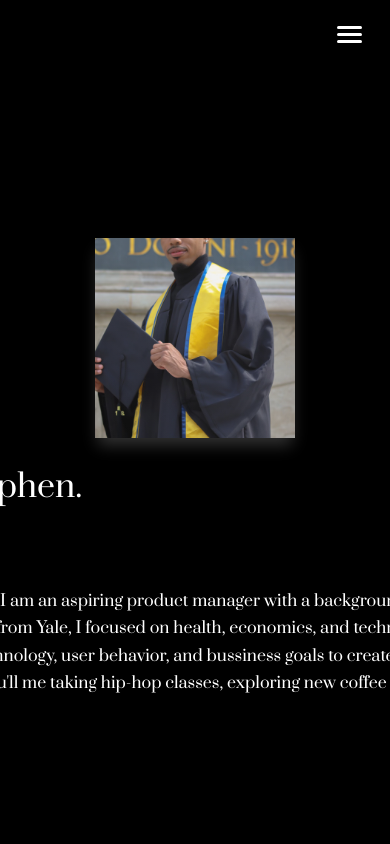
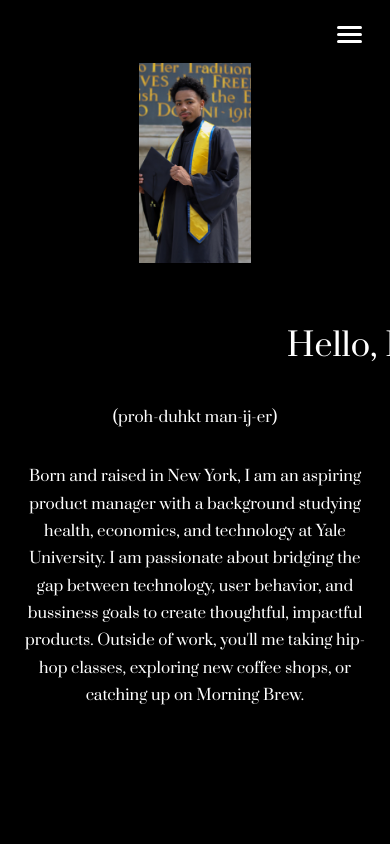
Before and after one commit to stephmartinezhamilton/first-sight, a React (Create React App) app: page /about in a window 390 px wide. Shown: the top 844 px of the page. Built offline with nearby package versions, Linux system fonts and the light colour scheme.

Commit message:
Make hero bio paragraph responsive and constrain width to prevent overflow on About Me page

```diff
--- a/src/pages/AboutMe.css
+++ b/src/pages/AboutMe.css
@@ -5,16 +5,21 @@
 
 /* Hero Section */
 .about-me-page .hero-section {
+  background: #000 !important;
   min-height: 100vh;
   display: flex;
   align-items: center;
   justify-content: center;
-  background: #000000 !important;
-  padding-top: 16rem;
-  padding-bottom: 2rem;
+  padding-top: 10rem;
   position: relative;
   overflow: hidden;
   z-index: 2;
+}
+
+.about-me-page .hero-section * {
+  background: transparent !important;
+  box-shadow: none !important;
+  filter: none !important;
 }
 
 .hero-container {
@@ -31,52 +36,40 @@
 }
 
 .hero-image {
+  width: 400px;
+  height: 500px;
+  margin-right: 3rem;
   display: flex;
+  align-items: center;
   justify-content: center;
-  animation: fadeIn 1s ease-out 0.3s both;
 }
 
 .profile-placeholder {
-  width: 300px;
-  height: 400px;
-  background: var(--primary-color);
+  width: 100%;
+  height: 100%;
   border-radius: 0;
-  display: flex;
-  align-items: center;
-  justify-content: center;
-  box-shadow: var(--shadow-lg);
-  position: relative;
   overflow: hidden;
+  background: none;
 }
 
 .profile-placeholder img {
   width: 100%;
   height: 100%;
-  object-fit: cover;
-  border-radius: 0;
-}
-
-.profile-placeholder::before {
-  content: '';
-  position: absolute;
-  top: -50%;
-  left: -50%;
-  width: 200%;
-  height: 200%;
-  background: linear-gradient(45deg, transparent, rgba(255, 255, 255, 0.1), transparent);
-  animation: shimmer 3s infinite;
+  object-fit: contain;
+  object-position: center;
 }
 
 .hero-text {
   animation: fadeInUp 0.8s ease-out;
   text-align: left;
+  max-width: 600px;
 }
 
 .hero-title {
-  font-size: 3.5rem;
+  font-size: 4rem;
   font-weight: 300;
   line-height: 1.1;
-  margin-bottom: 2rem;
+  margin-bottom: 2.5rem;
   color: var(--text-primary);
   text-align: left;
 }
@@ -86,10 +79,12 @@
 }
 
 .hero-bio {
-  font-size: 0.9rem;
-  line-height: 1.7;
+  font-size: 1.1rem;
+  line-height: 1.8;
   color: var(--text-primary);
-  margin-bottom: 1.5rem;
+  margin-bottom: 2rem;
+  max-width: 100%;
+  word-break: break-word;
 }
 
 .hero-quick-facts {
@@ -482,33 +477,29 @@
 /* Responsive Design */
 @media (max-width: 1024px) {
   .hero-content {
-    grid-template-columns: 1fr;
+    display: flex;
+    flex-direction: column;
+    align-items: center;
     gap: 2rem;
     text-align: center;
   }
-
-  .profile-placeholder {
+  .hero-image {
     width: 250px;
-    height: 250px;
-    font-size: 5rem;
+    height: 320px;
+    margin-right: 0;
+    margin-bottom: 1.5rem;
   }
-
-  .hero-quick-facts {
-    justify-content: center;
+  .hero-title {
+    font-size: 2.5rem;
+    text-align: center;
   }
-
-  .timeline::before {
-    left: 15px;
+  .hero-text {
+    max-width: 90vw;
+    margin: 0 auto;
   }
-
-  .timeline-item {
-    padding-left: 50px;
-  }
-
-  .timeline-marker {
-    left: 6px;
-    width: 18px;
-    height: 18px;
+  .hero-bio {
+    max-width: 100%;
+    text-align: center;
   }
 }
 
@@ -558,6 +549,19 @@
   }
 }
 
+@media (max-width: 600px) {
+  .hero-image {
+    width: 180px;
+    height: 220px;
+  }
+  .hero-title {
+    font-size: 1.5rem;
+  }
+  .hero-bio {
+    font-size: 0.95rem;
+  }
+}
+
 @media (max-width: 480px) {
   .hero-title {
     font-size: 2rem;
--- a/src/pages/AboutMe.tsx
+++ b/src/pages/AboutMe.tsx
@@ -87,8 +87,7 @@ const AboutMe: React.FC = () => {
               (proh-duhkt man-ij-er)
               </p>
               <p className="hero-bio">
-                Born and raised in New York, I am an aspiring product manager with a background in the History of Science, Medicine, and Public Health from Yale,
-                I focused on health, economics, and technology. I am passionate about bridging the gap between technology, user behavior, and bussiness goals to create
+                Born and raised in New York, I am an aspiring product manager with a background studying health, economics, and technology at Yale University. I am passionate about bridging the gap between technology, user behavior, and bussiness goals to create
                 thoughtful, impactful products. Outside of work, you'll me taking hip-hop classes, exploring new coffee shops, or catching up on Morning Brew.
               </p>
             </div>
--- a/src/pages/CaseStudies.css
+++ b/src/pages/CaseStudies.css
@@ -17,7 +17,7 @@
 }
 
 .case-studies-page .hero-section {
-  background: #c6b7f2 !important;
+  background: #4e7ede !important;
 }
 
 .hero-container {
```
